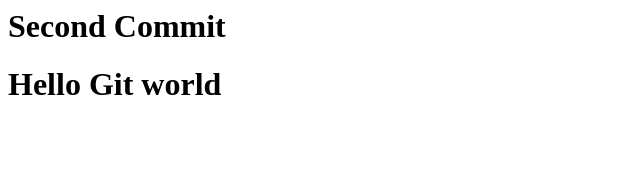
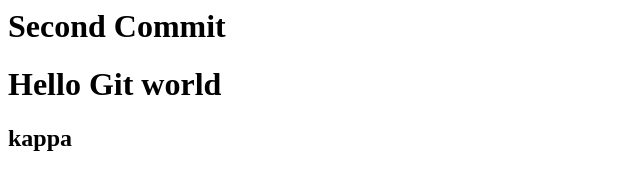
Before and after one commit to Finexponent/fin-frontend-service, a plain HTML site: page index.html in a window 1280 px wide. Shown: the full height of the page, 0-640 px from the left. Drawn offline with Linux system fonts and the light colour scheme.

Commit message:
Update index.html
someother developer pushed the change

```diff
--- a/index.html
+++ b/index.html
@@ -1,2 +1,3 @@
 <h1>Second Commit</h1>
 <h1>Hello Git world</h1>
+<h2>kappa</h2>
```
